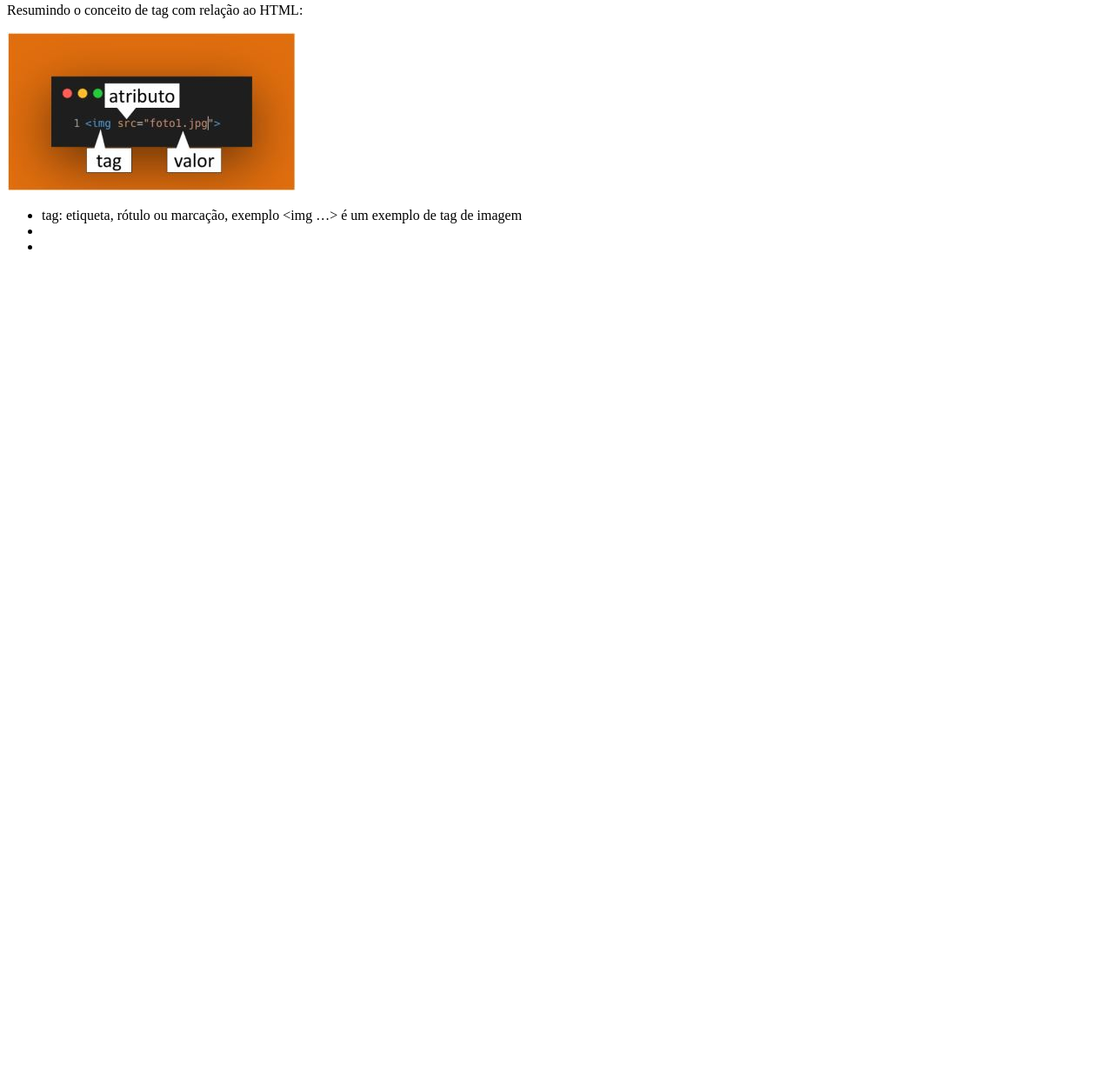
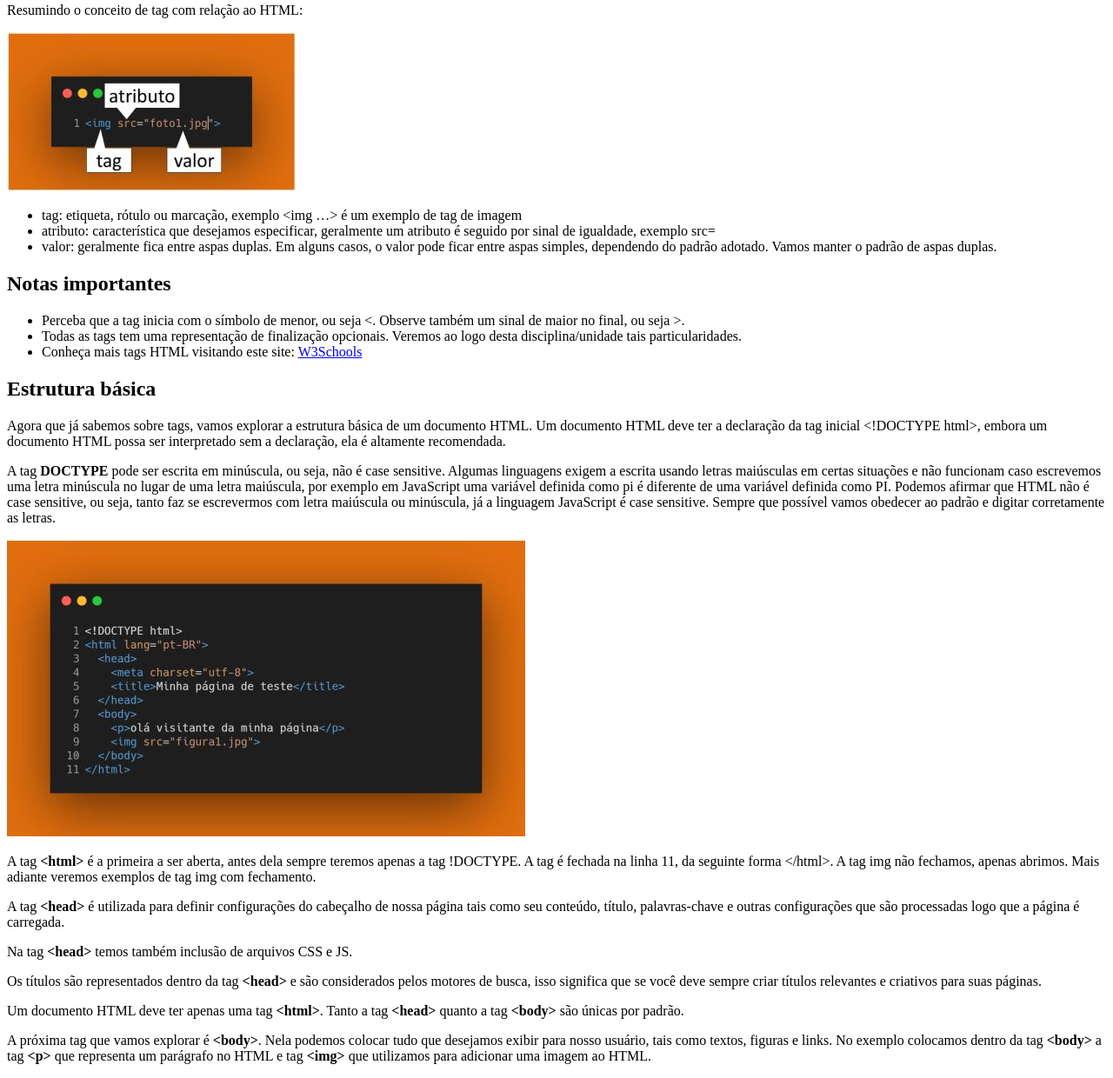
Before and after one commit to edua152030/frontend1-atividade3-0, a plain HTML site: page index.html in a window 1280 px wide. Shown: the part 899-2139 px from the top of the page at 87% size. Before the commit the page ends 1208 px from the top, so only its background shows below. Drawn offline with Linux system fonts and the light colour scheme.

Commit message:
finalizada segunda section

```diff
--- a/index.html
+++ b/index.html
@@ -90,9 +90,73 @@
         <img src="./images-20230628T123453Z-001/images/image1.JPG" alt="imagem resumindo html">
         <ul>
             <li>tag: etiqueta, rótulo ou marcação, exemplo &lt;img …&gt; é um exemplo de tag de imagem</li>
-            <li></li>
-            <li></li>
+            <li>atributo: característica que desejamos especificar, geralmente um atributo é seguido por sinal de
+                igualdade, exemplo src=</li>
+            <li>valor: geralmente fica entre aspas duplas. Em alguns casos, o valor pode ficar entre aspas simples,
+                dependendo do padrão adotado.
+                Vamos manter o padrão de aspas duplas.</li>
         </ul>
+        <div>
+            <h2>Notas importantes</h2>
+            <ul>
+                <li>Perceba que a tag inicia com o símbolo de menor, ou seja &lt;. Observe também um sinal de maior no
+                    final, ou seja >.</li>
+                <li>Todas as tags tem uma representação de finalização opcionais. Veremos ao logo desta
+                    disciplina/unidade tais particularidades.</li>
+                <li>Conheça mais tags HTML visitando este site: <a
+                        href="https://www.w3schools.com/tags/default.asp">W3Schools</a></li>
+            </ul>
+        </div>
+    </section>
+    <section>
+        <h2>Estrutura básica</h2>
+        <p>
+            Agora que já sabemos sobre tags, vamos explorar a estrutura básica de um documento HTML.
+            Um documento HTML deve ter a declaração da tag inicial &lt;!DOCTYPE html&gt;, embora um
+            documento HTML possa ser interpretado sem a declaração, ela é altamente recomendada.
+        </p>
+        <p>
+            A tag <strong>DOCTYPE</strong> pode ser escrita em minúscula, ou seja, não é case sensitive. Algumas
+            linguagens exigem a escrita usando letras maiúsculas em certas situações e não funcionam
+            caso escrevemos uma letra minúscula no lugar de uma letra maiúscula, por exemplo em
+            JavaScript uma variável definida como pi é diferente de uma variável definida como PI.
+            Podemos afirmar que HTML não é case sensitive, ou seja, tanto faz se escrevermos com letra
+            maiúscula ou minúscula, já a linguagem JavaScript é case sensitive. Sempre que possível
+            vamos obedecer ao padrão e digitar corretamente as letras.
+        </p>
+        <img src="./images-20230628T123453Z-001/images/image2.JPG" alt="explicao do DOCTYPE">
+        <p>
+            A tag <strong>&lt;html&gt; </strong>é a primeira a ser aberta, antes dela sempre teremos apenas a tag
+            !DOCTYPE. A tag
+            <html> é fechada na linha 11, da seguinte forma &lt;/html&gt;. A tag img não fechamos, apenas
+            abrimos. Mais adiante veremos exemplos de tag img com fechamento.
+        </p>
+        <p>
+            A tag <strong>&lt;head&gt;</strong> é utilizada para definir configurações do cabeçalho de nossa página tais
+            como seu
+            conteúdo, título, palavras-chave e outras configurações que são processadas logo que a página é carregada.
+        </p>
+        <p>
+            Na tag <strong>&lt;head&gt;</strong> temos também inclusão de arquivos CSS e JS.
+        </p>
+        <p>
+            Os títulos são representados dentro da tag <strong>&lt;head&gt;</strong> e são considerados pelos motores de
+            busca, isso significa que se você deve sempre criar títulos relevantes e criativos para suas
+            páginas.
+        </p>
+        <p>
+            Um documento HTML deve ter apenas uma tag <strong>&lt;html&gt;</strong>. Tanto a tag
+            <strong>&lt;head&gt;</strong> quanto a tag
+            <strong>&lt;body&gt;</strong> são únicas por padrão.
+        </p>
+        <p>
+            A próxima tag que vamos explorar é <strong>&lt;body&gt;</strong>. Nela podemos colocar tudo que desejamos
+            exibir
+            para nosso usuário, tais como textos, figuras e links. No exemplo colocamos dentro da
+            tag <strong>&lt;body&gt;</strong> a tag <strong>&lt;p&gt;</strong> que representa um parágrafo no HTML e tag
+            <strong>&lt;img&gt;</strong> que
+            utilizamos para adicionar uma imagem ao HTML.
+        </p>
     </section>
 </body>
 
```
